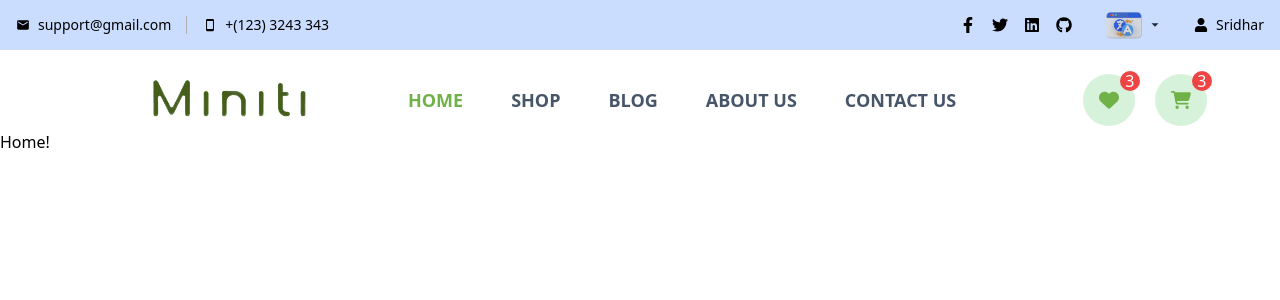
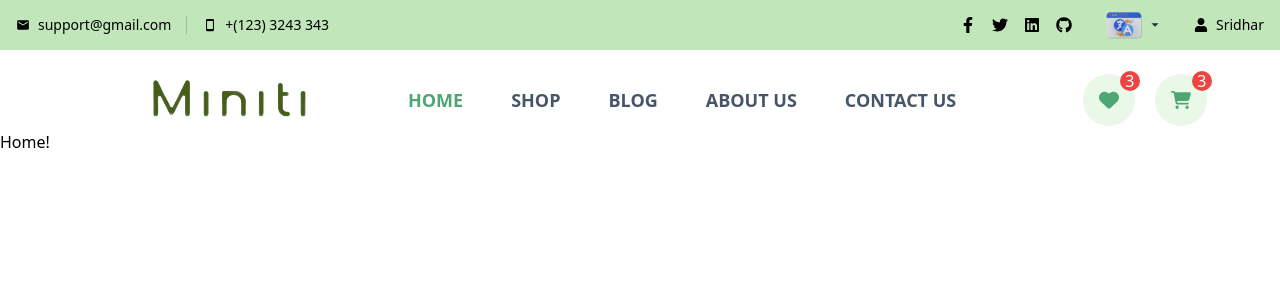
Before and after one commit to Sridhare29/miniti, a React (Create React App) app in the folder miniti/: page / in a window 1280 px wide. Shown: the top 300 px of the page. Built offline with nearby package versions, Linux system fonts and the light colour scheme.

Commit message:
color change

```diff
--- a/miniti/src/components/Header.jsx
+++ b/miniti/src/components/Header.jsx
@@ -25,7 +25,7 @@ const Header = () => {
   return (
     <div className="w-full bg-white">
       {/* Top Header Section */}
-      <div className="header-top bg-[#caddff] md-lg:hidden">
+      <div className="header-top bg-[#c1E6BA] md-lg:hidden">
         <div className="container mx-auto px-4">
           <div className="flex justify-between items-center h-[50px] text-slate-500">
             {/* Contact Information */}
@@ -111,36 +111,36 @@ const Header = () => {
                 </div>
                 </div>
                 </div>
-              {/* navbar topic head */}
+              {/* navbar topic head [#023336]- dark*/}
               <div className="md:lg:w-full w-9/12">
               <div className='flex justify-between md-lg:justify-center items-center flex-wrap pl-8 '>
                 <ul className="flex items-center justify-center gap-8 font-bold uppercase text-lg md-lg:hidden h-[100px]">
                     <li>
-                        <Link className={`p-2 block ${pathname === '/' ?  'text-[#70b247]' : 'text-slate-600' } `}>Home</Link>
+                        <Link className={`p-2 block ${pathname === '/' ?  'text-[#4DA674]' : 'text-slate-600' } `}>Home</Link>
                     </li>
                     <li>
-                        <Link className={`p-2 block ${pathname === '/shop' ?  'text-[#70b247]' : 'text-slate-600' } `}>Shop</Link>
+                        <Link className={`p-2 block ${pathname === '/shop' ?  'text-[#4DA674]' : 'text-slate-600' } `}>Shop</Link>
                     </li>
                     <li>
-                       <Link className={`p-2 block ${pathname === '/blog' ?  'text-[#70b247]' : 'text-slate-600' } `}>Blog</Link>
+                       <Link className={`p-2 block ${pathname === '/blog' ?  'text-[#4DA674]' : 'text-slate-600' } `}>Blog</Link>
                     </li>
                     <li>
-                        <Link className={`p-2 block ${pathname === '/about' ?  'text-[#70b247]' : 'text-slate-600' } `}>About Us</Link>
+                        <Link className={`p-2 block ${pathname === '/about' ?  'text-[#4DA674]' : 'text-slate-600' } `}>About Us</Link>
                     </li>
                     <li>
-                       <Link className={`p-2 block ${pathname === '/contact' ?  'text-[#70b247]' : 'text-slate-600' } `}>Contact Us</Link>
+                       <Link className={`p-2 block ${pathname === '/contact' ?  'text-[#4DA674]' : 'text-slate-600' } `}>Contact Us</Link>
                     </li>
                 </ul>
                 {/* Cart and wishlist */}
               <div className="flex md-lg:hidden items-center justify-center gap-5  w-[10%] h-[50%]">
-              <div className="relative flex justify-center items-center cursor-pointer px-4 py-4 rounded-full bg-[#d7f2da]">
-              <span className='text-xl text-[#70b247]'><FaHeart /></span>
+              <div className="relative flex justify-center items-center cursor-pointer px-4 py-4 rounded-full bg-[#EAF8E7]">
+              <span className='text-xl text-[#4DA674]'><FaHeart /></span>
                 <div className='w-[20px] h-[20px] absolute bg-red-500 rounded-full text-white flex justify-center items-center -top-[3px] -right-[5px] '>
                 { wishlist_count }
                 </div>
                 </div>
-                <div className="relative flex justify-center items-center cursor-pointer px-4 py-4 rounded-full bg-[#d7f2da]">
-                <span className='text-xl text-[#70b247]'><FaCartShopping/></span>
+                <div className="relative flex justify-center items-center cursor-pointer px-4 py-4 rounded-full bg-[#EAF8E7]">
+                <span className='text-xl text-[#4DA674]'><FaCartShopping/></span>
                 <div className='w-[20px] h-[20px] absolute bg-red-500 rounded-full text-white flex justify-center items-center -top-[3px] -right-[5px] '>
                 { wishlist_count }
                 </div>
```
